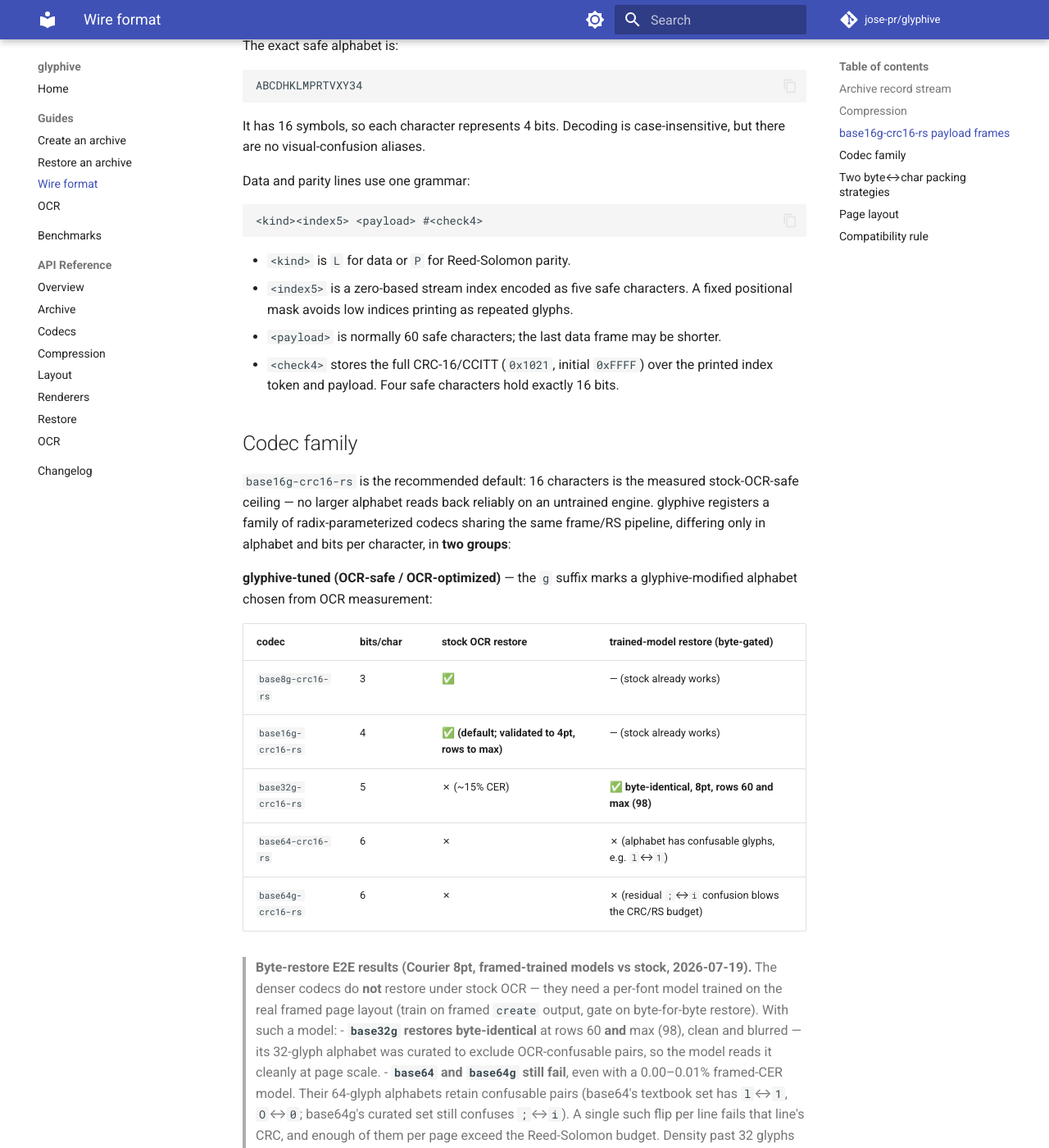
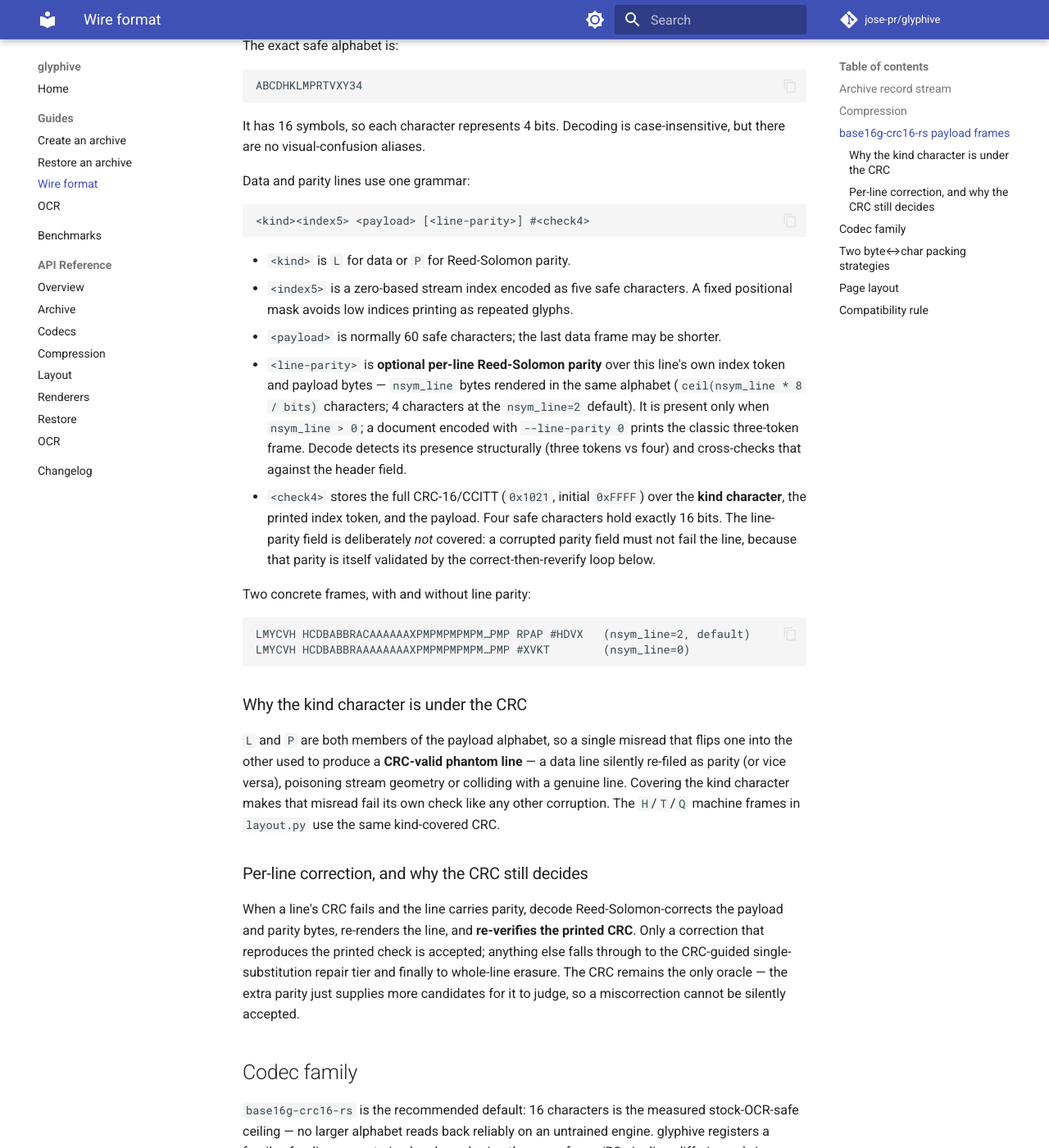
Before and after one commit to jose-pr/glyphive, an MkDocs documentation site: the page built from docs/guides/wire-format.md, in a window 1280 px wide and 1400 px high, scrolled down 1208 px. Shown: the whole window at 82% size. Built offline with MkDocs 1.6.1 and Material for MkDocs 9.7.7, drawn with Linux system fonts in a browser that asks for light colours; comment, search, counter and statistics services are not loaded; some of the changed text lies outside the part shown.

Commit message:
docs: describe the hardened wire format and --line-parity
The frame grammar, CRC coverage, parity ordering and group header all changed;
the guides still described the previous format.

wire-format: document the optional <line-parity> field (with real example frames
at nsym_line=2 and 0), the kind-covered CRC and why a flipped L/P used to
produce a CRC-valid phantom line, the correct-then-reverify rule that keeps the
CRC the only oracle, symbol-major parity interleave and the block-wipe failure
it removes, and the nine-byte header with its line_parity_symbols field. Also
replace the now-false compatibility rule with the explicit pre-1.0 exception:
the format changed under a stable base16g-crc16-rs/B1 identifier, so previously
printed documents do not decode and no shim exists.

create: document --line-parity {0,2,4} as the new first redundancy layer
(in-line correction that never touches the document budget), with examples.

Overhead figures are measured, not quoted: +6.9% printed characters at
nsym_line=2 and +12.3% at 4 (the plan's 13.8% for the wide setting did not
reproduce). Round-trip verified for all three values; mkdocs --strict green.

````diff
--- a/docs/guides/wire-format.md
+++ b/docs/guides/wire-format.md
@@ -54,7 +54,7 @@ case-insensitive, but there are no visual-confusion aliases.
 Data and parity lines use one grammar:
 
 ```text
-<kind><index5> <payload> #<check4>
+<kind><index5> <payload> [<line-parity>] #<check4>
 ```
 
 - `<kind>` is `L` for data or `P` for Reed-Solomon parity.
@@ -62,8 +62,44 @@ Data and parity lines use one grammar:
   fixed positional mask avoids low indices printing as repeated glyphs.
 - `<payload>` is normally 60 safe characters; the last data frame may be
   shorter.
+- `<line-parity>` is **optional per-line Reed-Solomon parity** over this line's
+  own index token and payload bytes — `nsym_line` bytes rendered in the same
+  alphabet (`ceil(nsym_line * 8 / bits)` characters; 4 characters at the
+  `nsym_line=2` default). It is present only when `nsym_line > 0`; a document
+  encoded with `--line-parity 0` prints the classic three-token frame. Decode
+  detects its presence structurally (three tokens vs four) and cross-checks that
+  against the header field.
 - `<check4>` stores the full CRC-16/CCITT (`0x1021`, initial `0xFFFF`) over the
-  printed index token and payload. Four safe characters hold exactly 16 bits.
+  **kind character**, the printed index token, and the payload. Four safe
+  characters hold exactly 16 bits. The line-parity field is deliberately *not*
+  covered: a corrupted parity field must not fail the line, because that parity
+  is itself validated by the correct-then-reverify loop below.
+
+Two concrete frames, with and without line parity:
+
+```text
+LMYCVH HCDBABBRACAAAAAAXPMPMPMPMPM…PMP RPAP #HDVX   (nsym_line=2, default)
+LMYCVH HCDBABBRAAAAAAAAXPMPMPMPMPM…PMP #XVKT        (nsym_line=0)
+```
+
+### Why the kind character is under the CRC
+
+`L` and `P` are both members of the payload alphabet, so a single misread that
+flips one into the other used to produce a **CRC-valid phantom line** — a data
+line silently re-filed as parity (or vice versa), poisoning stream geometry or
+colliding with a genuine line. Covering the kind character makes that misread
+fail its own check like any other corruption. The `H`/`T`/`Q` machine frames in
+`layout.py` use the same kind-covered CRC.
+
+### Per-line correction, and why the CRC still decides
+
+When a line's CRC fails and the line carries parity, decode Reed-Solomon-corrects
+the payload and parity bytes, re-renders the line, and **re-verifies the printed
+CRC**. Only a correction that reproduces the printed check is accepted; anything
+else falls through to the CRC-guided single-substitution repair tier and finally
+to whole-line erasure. The CRC remains the only oracle — the extra parity just
+supplies more candidates for it to judge, so a miscorrection cannot be silently
+accepted.
 
 ## Codec family
 
@@ -163,16 +199,32 @@ field). Because the L/P payload alphabet differs from the base16g-encoded `H`
 header, restore reads the selected codec name from the protected header first,
 then parses payload frames with that codec's alphabet.
 
-The protected byte stream begins with an eight-byte `base16g-crc16-rs` header:
+The protected byte stream begins with a nine-byte `base16g-crc16-rs` header:
 
 ```text
-"B1" | version:u8 | parity_symbols:u8 | original_length:u32-big-endian
+"B1" | version:u8 | parity_symbols:u8 | line_parity_symbols:u8 | original_length:u32-big-endian
 ```
 
+`line_parity_symbols` (`nsym_line`) records the per-line Reed-Solomon width — 0,
+2, or 4 — so a reader can cross-check the field width it detected structurally
+from the printed frames.
+
 Reed-Solomon parity is computed over that header and the compressed archive
-bytes. Blocks are interleaved across the document. A line whose CRC fails
-becomes a known erasure, allowing the decoder to spend the stronger erasure
-correction budget instead of guessing which character changed.
+bytes. A line whose CRC fails becomes a known erasure, allowing the decoder to
+spend the stronger erasure correction budget instead of guessing which character
+changed.
+
+**Both streams are interleaved.** The data stream has always been interleaved
+across blocks (block *b* holds data bytes at positions *b*, *b+B*, *b+2B*, …), so
+one bad line spreads its damage instead of exhausting a single block. The parity
+stream is interleaved the same way: parity byte *j* of block *b* is printed at
+offset `j*nblocks + b` (symbol-major), **not** in per-block runs. This matters
+because parity is printed on ordinary lines too — under the old block-contiguous
+layout a single corrupted parity *line* (30 consecutive parity bytes at the
+default width) wiped out one block's entire parity budget, leaving any data
+erasure in that block unrecoverable. Symbol-major ordering costs one bad parity
+line at most about one parity symbol per block. It is a pure permutation: no size
+cost, and the aggregate parity ratio is unchanged.
 
 The default `parity_ratio=0.12` targets parity bytes across the complete
 protected stream, not 12% independently multiplied by every block. Glyphive
@@ -182,7 +234,9 @@ to that many known erasures, or half as many errors whose positions are unknown.
 
 Rows below use the default 60-character payload (30 bytes per row). Byte
 percentages are parity bytes divided by protected bytes (input plus the
-eight-byte codec header).
+nine-byte codec header). They count document-level parity only; the optional
+per-line parity field is separate page overhead (measured +6.9 % of printed
+characters at `nsym_line=2`, +12.3 % at 4).
 
 The correction columns are maxima when damage is distributed within every
 block's budget; one concentrated block can fail sooner.
@@ -232,6 +286,11 @@ frames. Pages may arrive out of order. Duplicate/conflicting identities, a
 missing page, a bad page hash, or damaged machine metadata causes restore to
 fail loudly.
 
+`H`/`T`/`Q` machine frames carry the same **kind-covered** CRC as `L`/`P` lines
+(the check covers the leading kind letter, so a flipped kind fails its own
+check). They do not carry the optional per-line parity field — their protection
+is CRC plus the envelope/duplication/RS scheme described next.
+
 `H`/`T` frames have CRC and envelope/hash protection. Each `H` frame is also
 printed as two identical, independently CRC-checked copies
 (`_MACHINE_HEADER_COPIES = 2`), and the header envelope carries one extra
@@ -249,6 +308,17 @@ their own CRC/RS protection independently of the footer's advisory hash).
 ## Compatibility rule
 
 Treat the exact codec name, compression name, frame kinds, and alphabet as wire
-data. A new alphabet or framing rule needs a new codec identifier and must be
-validated with print/OCR/restore measurements; silently changing
-`base16g-crc16-rs` would make existing pages undecodable.
+data. A new alphabet or framing rule must be validated with print/OCR/restore
+measurements, because changing `base16g-crc16-rs` makes existing printed pages
+undecodable.
+
+**Pre-1.0 exception, exercised deliberately.** The frame grammar, CRC coverage,
+parity ordering, and group header above all changed *without* a new codec
+identifier: the name `base16g-crc16-rs` and the `B1`/version-1 group header are
+held stable while the format underneath them was fixed. Nothing had been
+published that depends on the old layout, so a rename would have bought
+compatibility nobody needs at the cost of churning every identifier, config, and
+document reference. The consequence is explicit and accepted: **documents printed
+before this change do not decode with this version**, and there is no compat
+shim or version dispatch to make them. Once 1.0 ships, this exception ends — a
+format change then requires a new identifier.
````
Also changed, not shown: docs/guides/create.md (+19 -3 lines).
